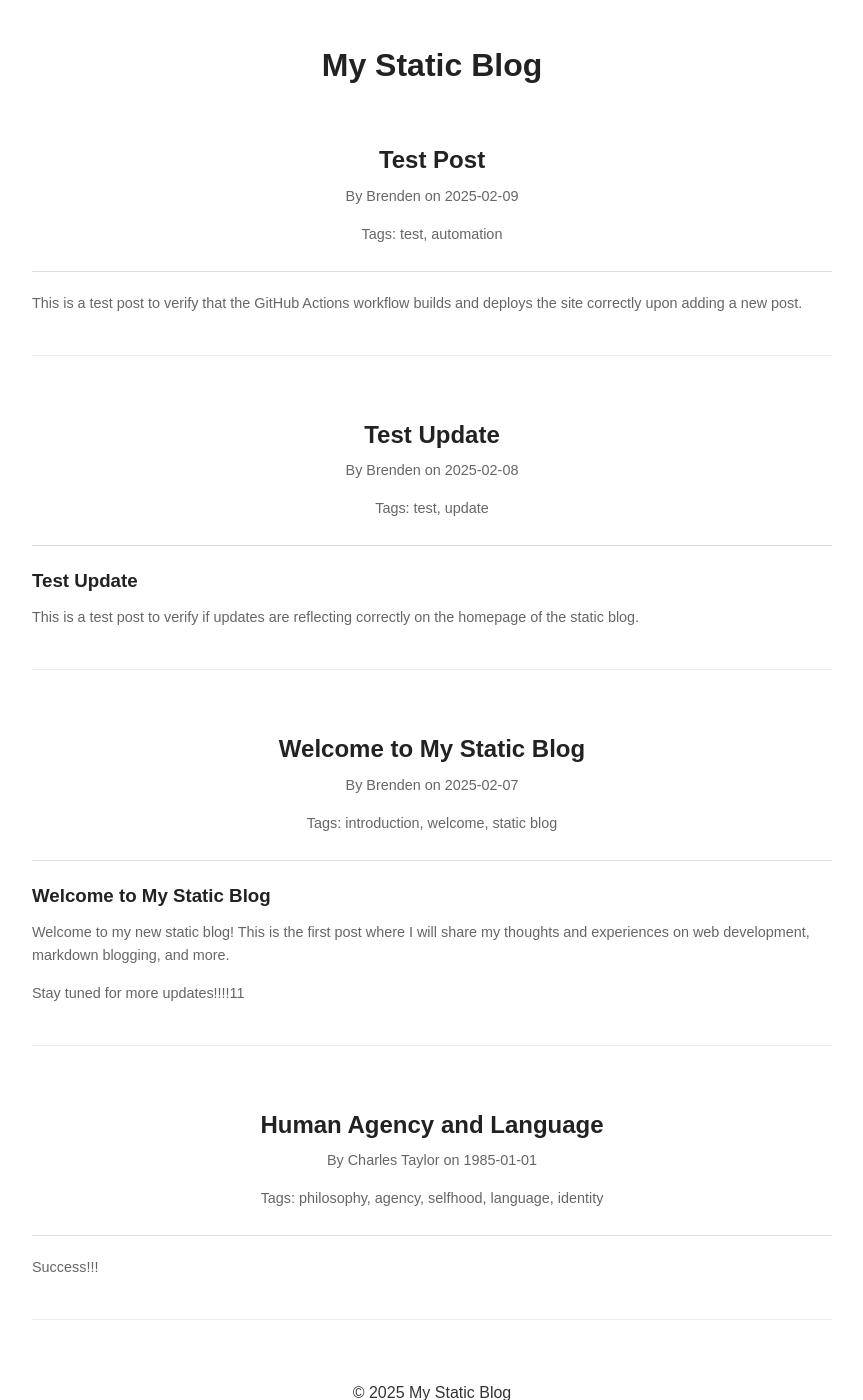
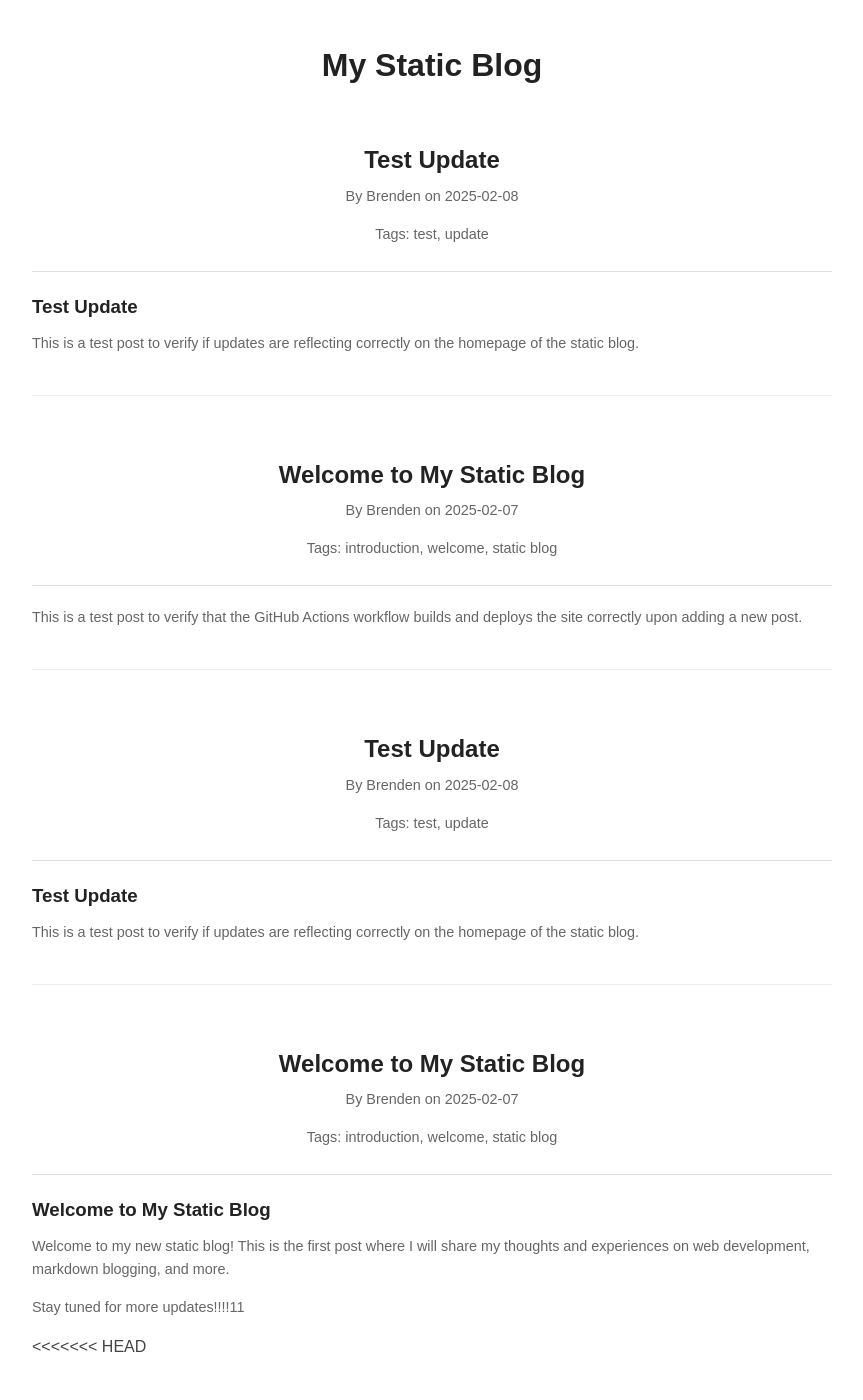
Before and after one commit to BoBomar95/TestBlog, a Jekyll site: the page index.html, which Jekyll copies as it is, in a window 1280 px wide and 1400 px high. Shown: the whole window, without its empty margins (208-1071 px from the left). Built offline with Jekyll 4.4.1, drawn with Linux system fonts in a browser that asks for light colours; some of the changed text lies outside the part shown.

```diff
--- a/index.html
+++ b/index.html
@@ -16,10 +16,38 @@
 
         <article>
             <header>
-                <h2>Test Post</h2>
-                <p>By Brenden on 2025-02-09</p>
-                <p>Tags: test, automation</p>
+                <h2>Test Update</h2>
+                <p>By Brenden on 2025-02-08</p>
+                <p>Tags: test, update</p>
             </header>
+
+    <script type="application/ld+json">
+    {
+        "@context": "https://schema.org",
+        "@type": "BlogPosting",
+        "headline": "Test Update",
+        "author": "Brenden",
+        "datePublished": "2025-02-08",
+        "keywords": ["test","update"]
+    }
+    </script>
+
+            <section>
+                <h1 id="test-update">Test Update</h1>
+<p>This is a test post to verify if updates are reflecting correctly on the homepage of the static blog.</p>
+
+            </section>
+        </article>
+        <hr>
+
+
+        <article>
+            <header>
+                <h2>Welcome to My Static Blog</h2>
+                <p>By Brenden on 2025-02-07</p>
+                <p>Tags: introduction, welcome, static blog</p>
+            </header>
+
     <script type="application/ld+json">
 {
   "@context": "https://schema.org",
@@ -27,7 +55,10 @@
   "headline": "Test Post",
   "author": "Brenden",
   "datePublished": "2025-02-09",
-  "keywords": "test,automation"
+  "keywords": [
+    "test",
+    "automation"
+  ]
 }
 </script>
     <section>
@@ -51,7 +82,10 @@
   "headline": "Test Update",
   "author": "Brenden",
   "datePublished": "2025-02-08",
-  "keywords": "test,update"
+  "keywords": [
+    "test",
+    "update"
+  ]
 }
 </script>
     <section>
@@ -76,7 +110,11 @@
   "headline": "Welcome to My Static Blog",
   "author": "Brenden",
   "datePublished": "2025-02-07",
-  "keywords": "introduction,welcome,static blog"
+  "keywords": [
+    "introduction",
+    "welcome",
+    "static blog"
+  ]
 }
 </script>
     <section>
@@ -84,6 +122,7 @@
 <p>Welcome to my new static blog! This is the first post where I will share my thoughts and experiences on web development, markdown blogging, and more.</p>
 <p>Stay tuned for more updates!!!!11</p>
 
+<<<<<<< HEAD
     </section>
 </article>
 <hr>
@@ -102,7 +141,13 @@
   "headline": "Human Agency and Language",
   "author": "Charles Taylor",
   "datePublished": "1985-01-01",
-  "keywords": "philosophy,agency,selfhood,language,identity"
+  "keywords": [
+    "philosophy",
+    "agency",
+    "selfhood",
+    "language",
+    "identity"
+  ]
 }
 </script>
     <section>
@@ -112,6 +157,38 @@
 </article>
 <hr>
 
+=======
+            </section>
+        </article>
+        <hr>
+
+
+        <article>
+            <header>
+                <h2>Human Agency and Language</h2>
+                <p>By Charles Taylor on 1985-01-01</p>
+                <p>Tags: philosophy, agency, selfhood, language, identity</p>
+            </header>
+
+    <script type="application/ld+json">
+    {
+        "@context": "https://schema.org",
+        "@type": "BlogPosting",
+        "headline": "Human Agency and Language",
+        "author": "Charles Taylor",
+        "datePublished": "1985-01-01",
+        "keywords": ["philosophy","agency","selfhood","language","identity"]
+    }
+    </script>
+
+            <section>
+                <p>Success!!!</p>
+
+            </section>
+        </article>
+        <hr>
+
+>>>>>>> 1c99f48 (Initial commit)
     </main>
     <footer>
         <p>&copy; 2025 My Static Blog</p>
```
Lines whose indentation alone changed are shown as unchanged.
